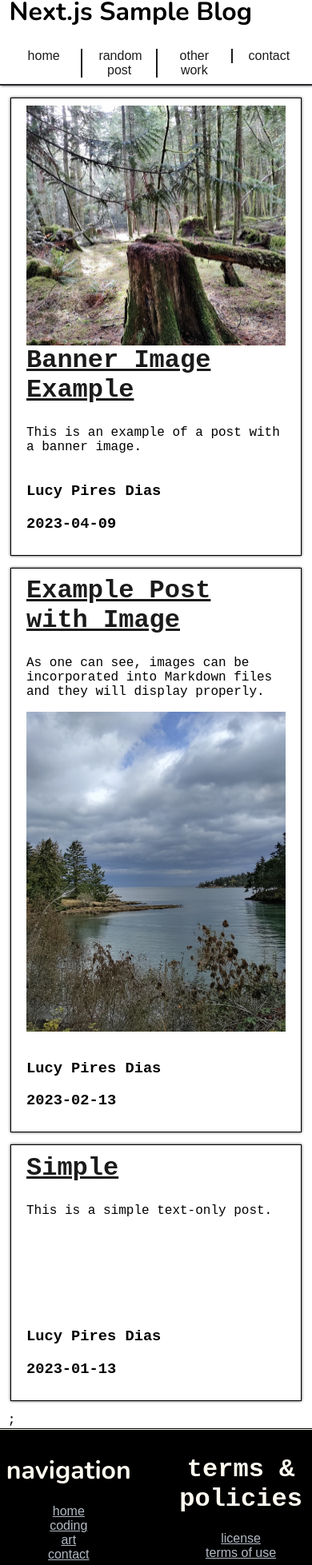
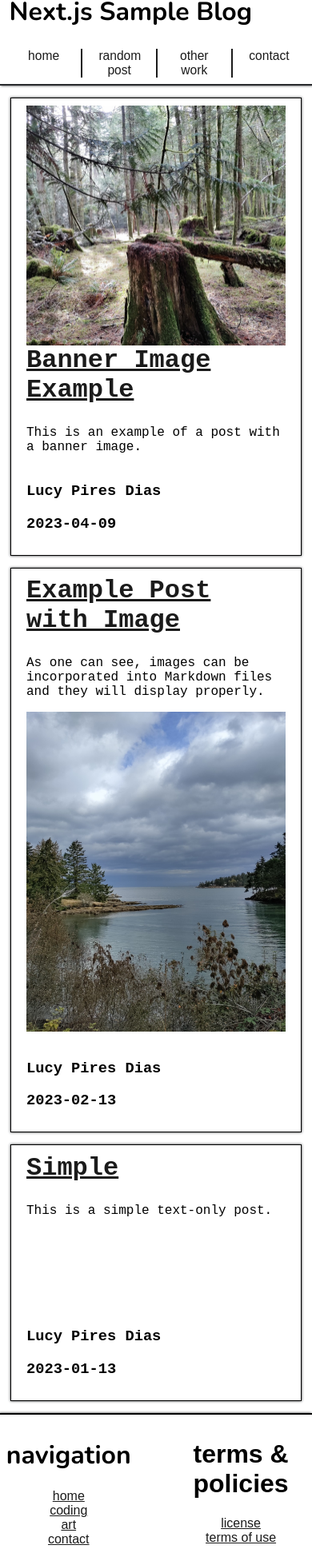
Before and after one commit to lulupd/blog, a Next.js app: page / in a window 390 px wide. Shown: the part 40-1997 px from the top of the page at 80% size. Built offline with nearby package versions, Linux system fonts and the light colour scheme.

Commit message:
Change footer to white and related link styles

```diff
--- a/pages/index.js
+++ b/pages/index.js
@@ -36,7 +36,7 @@ export default function Home({posts}){
                     </div>
                 </div>
             );
-        })};
+        })}
     </div>
 }
 
--- a/styles/globals.css
+++ b/styles/globals.css
@@ -1,7 +1,7 @@
 header {
   background-color: rgb(255, 255, 255);
   color: #292b2e;
-  font-family: 'Roboto Mono', sans-serif;
+  font-family: sans-serif;
   padding: 2%;
   border-style: none none solid none;
   border-width: 2px;
@@ -186,40 +186,25 @@ img[src*="cropped"] {
 }
 
 footer {
-  background-color: #000000;
-  color: floralwhite;
-  border-style: double none none none;
+  background-color: white;
+  color: 000000;
+  font-family: sans-serif;
+  border-style: solid none none none;
+  border-width: 2px;
+  box-shadow: -1px 0px 3px#292b2e;
   padding: 2%;
 }
 
-footer a {
-  font-family: sans-serif;
-}
-
-footer a:link {
-  color:  #b4bac4;
-}
-
-footer a:visited {
-  color: #aeb2b8;
-}
-
-footer a:hover {
-  color: #dcdfe6;
-  text-shadow: 1px 1px 2px black;
-}
-
-footer a:active {
-  color: white;
-}
 
 @media all and (max-width: 950px) {
   main {
     flex: 1;
   }
+
   .cardContainer {
     height: 100%;
   }
+
   .midcolumn {
     width: 95%;
     margin: auto;
@@ -232,4 +217,12 @@ footer a:active {
   .base {
     justify-content: center;
   }
+
+  header a {
+    min-height: 36px;
+  }
+
+  nav a {
+    font-size: 4vw;
+  }
 }
```
